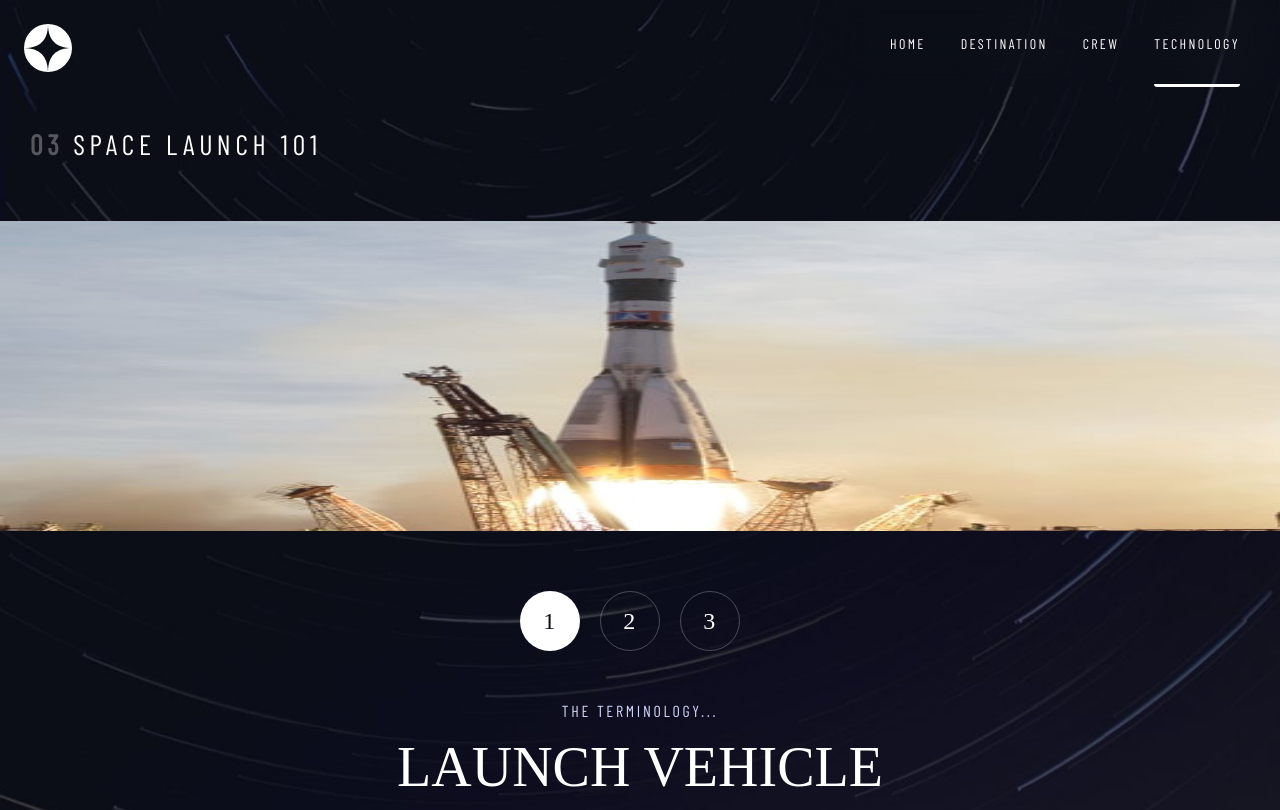
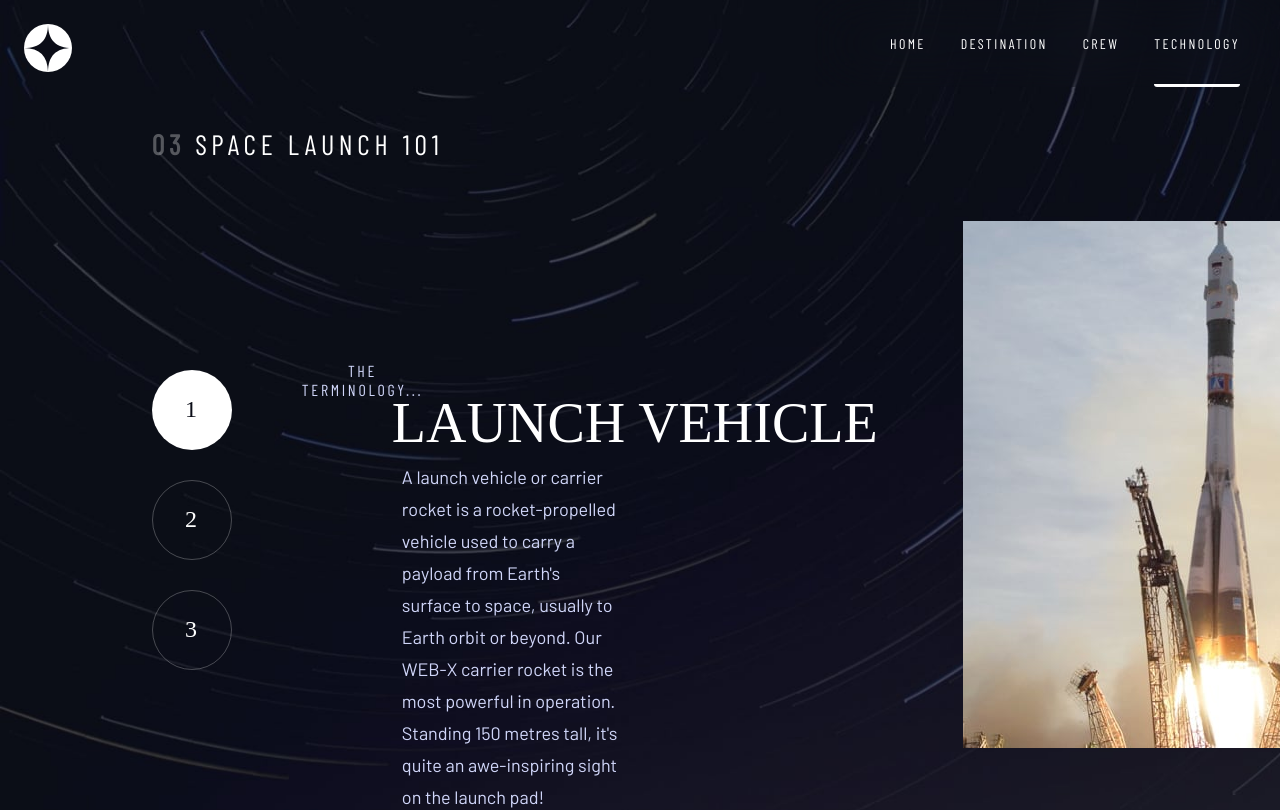
Before and after one commit to KamilKonopski/space-tourism-website-main, a React (Create React App) app: page /technology in a window 1280 px wide. Shown: the top 810 px of the page. Built offline with nearby package versions, Linux system fonts and the light colour scheme; a web font is replaced by a local one.

Commit message:
add desktop styles

```diff
--- a/src/pages/Technology/Technology.module.css
+++ b/src/pages/Technology/Technology.module.css
@@ -149,17 +149,57 @@
         background-image: url(../../assets/technology/background-technology-desktop.jpg);
     }
 
+    .technology-page__content-container {
+        display: grid;
+        grid-template-columns: 500px auto 1fr;
+    }
+
     .technology-page__heading {
         font-size: 2.8rem;
+        grid-column: 1/-1;
         letter-spacing: 0.472rem;
+        margin-left: 35rem;
+    }
+
+    .technology-page__image-container {
+        grid-column: -2/-1;
+        height: 52.7rem;
+        width: 51.5rem;
+    }
+
+    .technology-page__btn-container {
+        flex-direction: column;
+        gap: 3rem;
+        grid-column: 1/2;
+        grid-row: 2/3;
+        margin-left: 35rem;
+    }
+
+    .technology-page__btn {
+        height: 8rem;
+        width: 8rem;
+    }
+
+    .technology-page__terminology {
+        grid-column: 2/3;
+        grid-row: 2/3;
+        margin: 14rem 54rem 0 0;
     }
 
     .technology-page__name {
         font-size: 5.6rem;
+        grid-column: 2/3;
+        grid-row: 2/3;
+        margin: 17rem 0 0 9rem;
     }
 
     .technology-page__description {
         font-size: 1.8rem;
+        grid-column: 2/3;
+        grid-row: 2/3;
         line-height: 3.2rem;
+        margin-top: 24rem;
+        padding: 0 34.2rem 0 10rem;
+        text-align: left;
     }
 }
```
